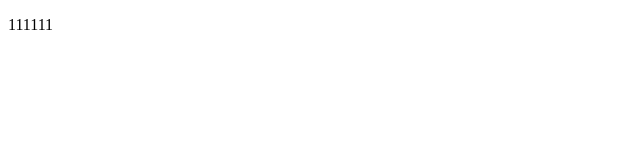
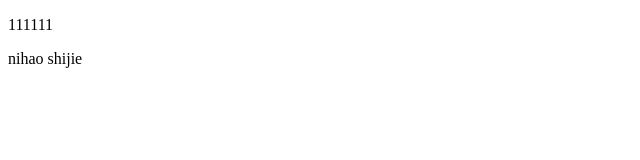
Before and after one commit to Marslxs/one, a plain HTML site: page index.html in a window 1280 px wide. Shown: the full height of the page, 0-640 px from the left. Drawn offline with Linux system fonts and the light colour scheme.

Commit message:
Add files via upload

```diff
--- a/index.html
+++ b/index.html
@@ -6,5 +6,9 @@
 </head>
 <body>
     <p>111111</p>
+    <div>
+            nihao shijie
+
+    </div>
 </body>
 </html>
```
